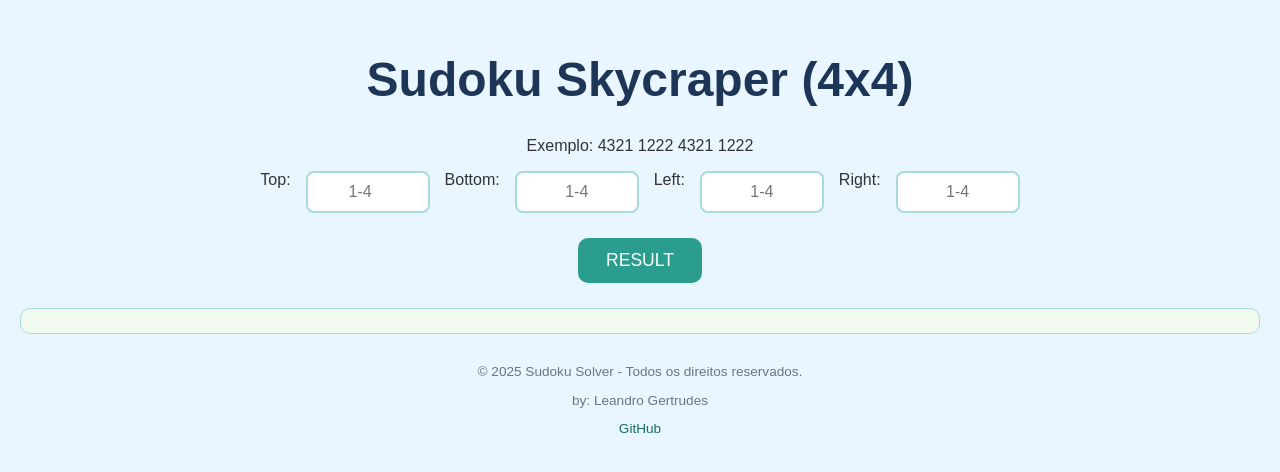
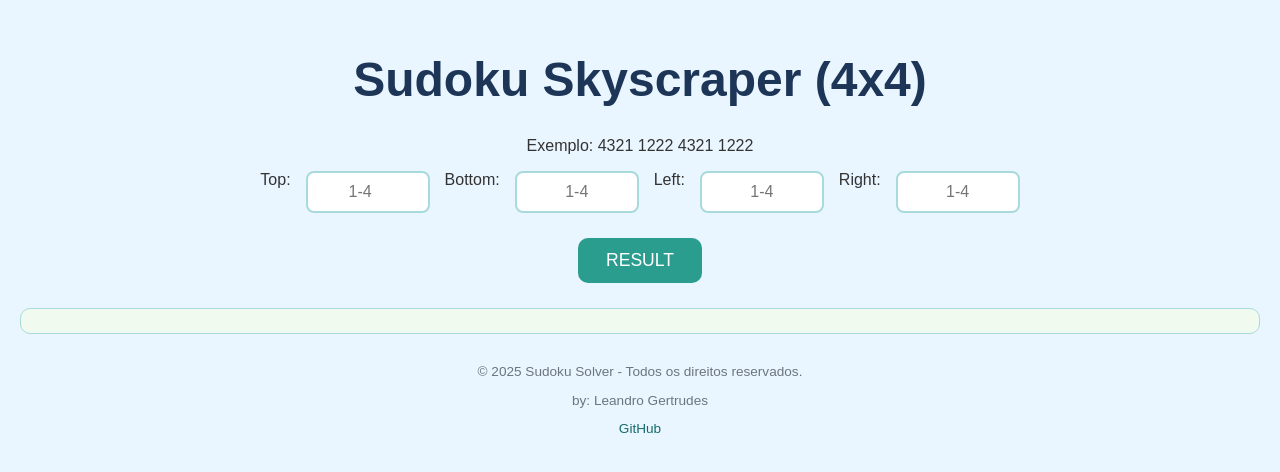
Before and after one commit to Leandro-Gertrudes/skyscraper-solver, a plain HTML site: page index.html in a window 1280 px wide. Drawn offline with Linux system fonts and the light colour scheme.

Commit message:
update index

```diff
--- a/index.html
+++ b/index.html
@@ -4,12 +4,12 @@
   <meta charset="UTF-8">
   <meta name="viewport" content="width=device-width, initial-scale=1.0">
   <meta name="author" content="Seu Nome">
-  <title>Solver Sudoku Skycraper</title>
+  <title>Solver Sudoku Skyscraper</title>
   <link rel="stylesheet" href="styles.css">
 </head>
 <body>
   <header>
-    <h1>Sudoku Skycraper (4x4)</h1>
+    <h1>Sudoku Skyscraper (4x4)</h1>
   </header>
   <p>Exemplo: 4321 1222 4321 1222</p>
 
```
